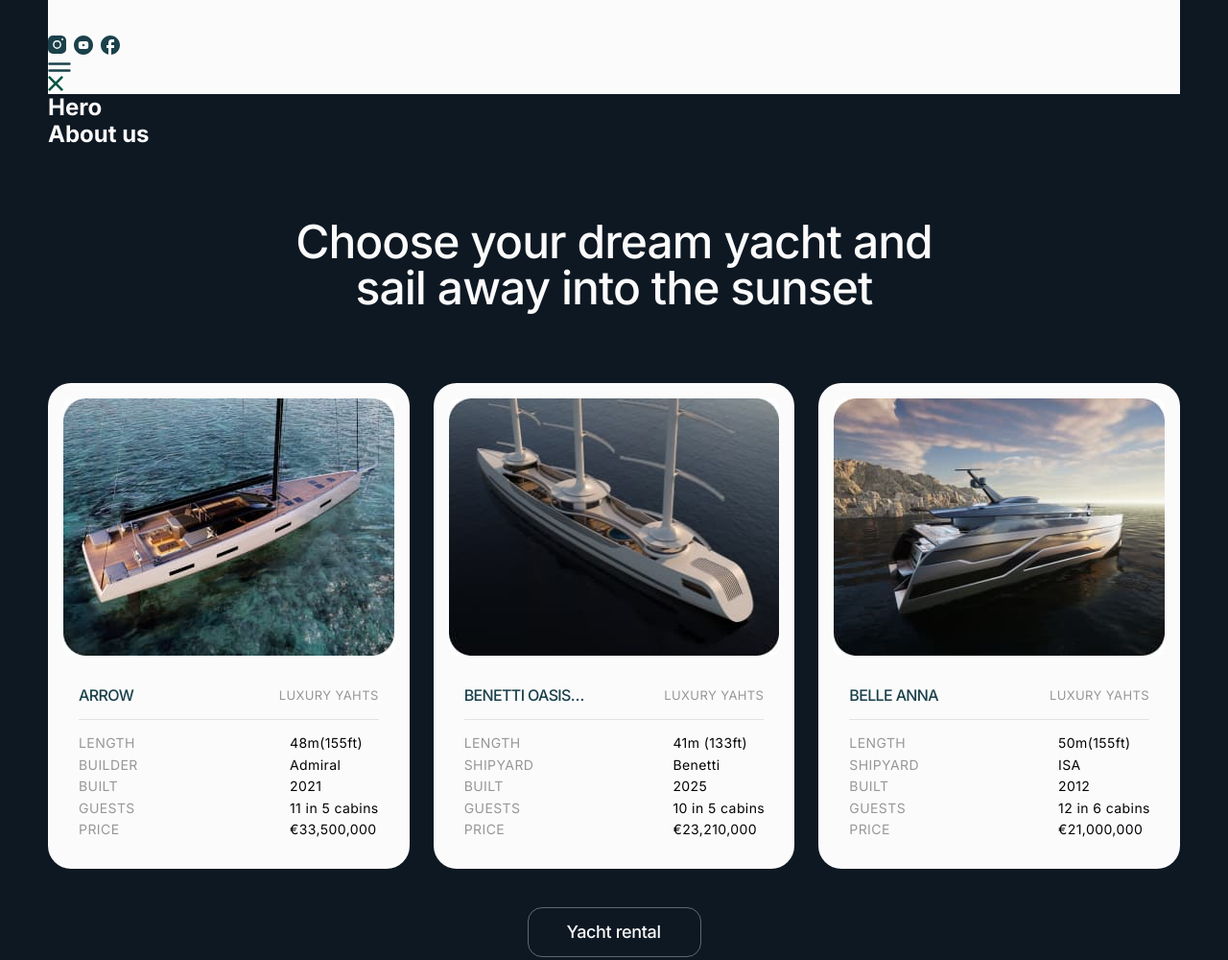
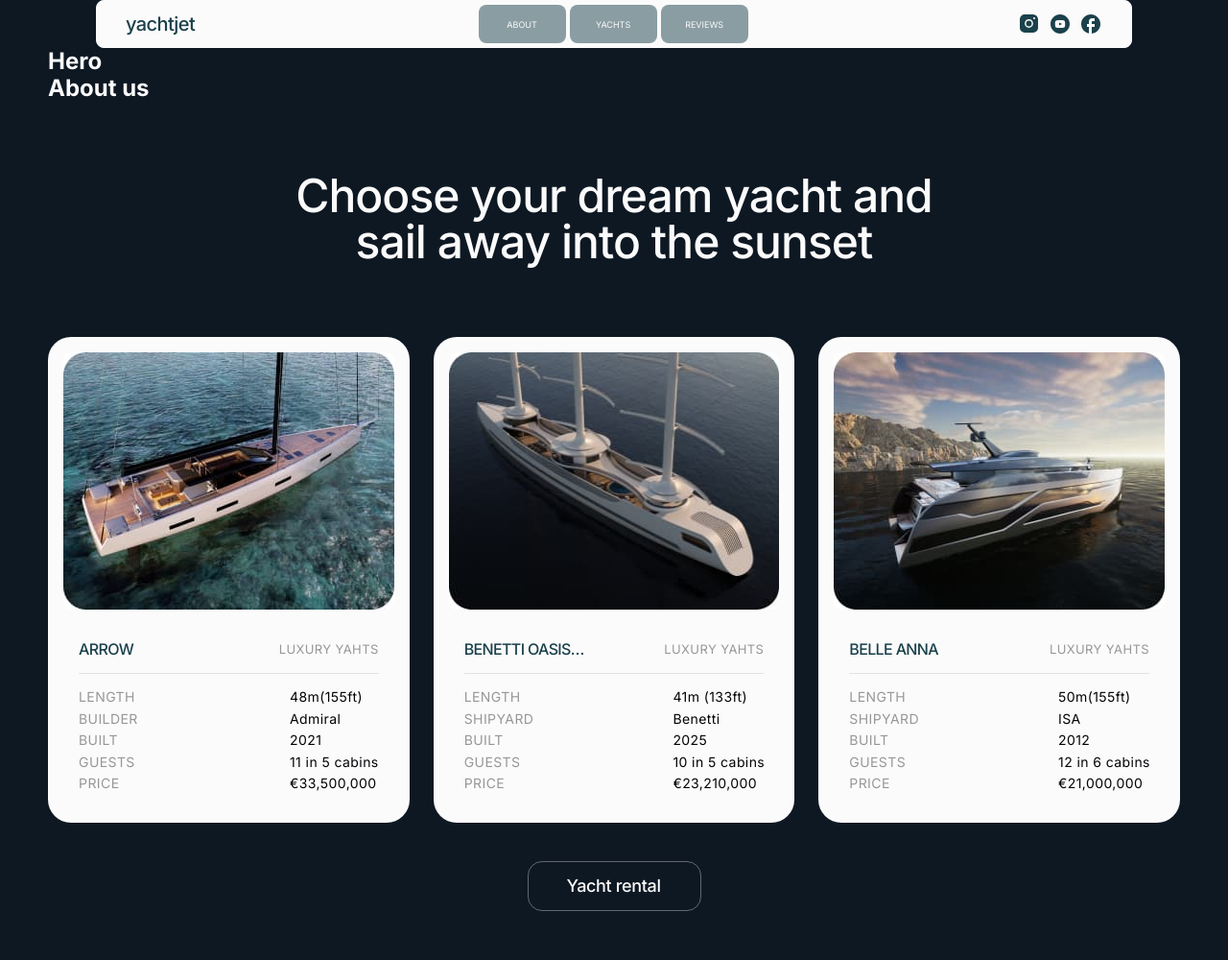
Before and after one commit to GoitStudentsWorks/103_html-css_AlinaPristinskaya, a website built with Vite: page src/index.html in a window 1280 px wide. Shown: the top 1000 px of the page at 96% size. Built offline with nearby package versions, Linux system fonts and the light colour scheme.

Commit message:
add header, mod menu to do

```diff
--- a/src/css/header.css
+++ b/src/css/header.css
@@ -1,30 +1,203 @@
+html {
+  scroll-behavior: smooth;
+}
 .header {
-
- background-color: #FBFBFB;
+  background-color: #fbfbfb;
+  display: flex;
+  align-items: center;
+  max-width: 335px;
+  border: 1px solid #fbfbfb;
+  border-radius: 8px;
+  padding: 7px 20px;
+  margin: 0 auto;
+}
+.logo {
+  font-family: 'Inter', sans-serif;
+  font-weight: 500;
+  font-size: 14px;
+  letter-spacing: -0.03em;
+  color: #1b414b;
+}
+.navigation {
+  display: none;
+}
+.navigation-list {
+}
+.navigation-item {
+}
+.socmedia-list {
+  display: none;
+  gap: 8px;
+  align-items: center;
+}
+.socmedia-item {
+  display: block;
+}
+.socmedia-icon {
+}
+.icon-sm {
+  fill: #1b414b;
+}
+.icon-sm:hover,
+.icon-sm:focus {
+  fill: #062730;
+}
+.box-icon-menu {
+  margin-left: auto;
+  width: 28px;
+  height: 28px;
+  display: flex;
+  align-items: center;
+  justify-content: center;
+}
+.icon-menu {
+  stroke: #1b414b;
 }
 
+/**-------------------------------------------------------------------Modal menu  */
 
-.socmedia{
-  display: none;
-  gap:8px;
+.modal-menu-header {
+  background-color: aqua;
+  width: 375px;
+  height: 100vh;
+}
+.top-line-modal {
+  background-color: #fbfbfb;
+  display: flex;
   align-items: center;
+  max-width: 335px;
+  border: 1px solid #fbfbfb;
+  border-radius: 8px;
+  padding: 7px 20px;
+  margin: 0 auto;
 }
-.iten-icon{
-  display: block;
+.logo-menu {
+  font-family: 'Inter', sans-serif;
+  font-weight: 500;
+  font-size: 14px;
+  letter-spacing: -0.03em;
+  color: #1b414b;
+  margin-right: 215px;
 }
-.icon{
-  fill: #1B414B;
+.box-icon-close {
 }
-.icon:hover,
-.icon:focus{
-  fill:#062730;
+.icon-close {
+  fill: #055545;
 }
-.icon-buter{
-  stroke: #1B414B;
+.navigation-menu {
+}
+.navigation-list-menu {
+  display: flex;
+  flex-direction: column;
+  gap: 4px;
+}
+.navigation-link-menu {
+  border-radius: 8px;
+  background-color: rgba(27, 65, 75, 0.5);
+  padding: 15px 25px 15px 24px;
+}
+.navigation-item-menu {
+  font-weight: 400;
+  font-size: 9px;
+  line-height: 1.3;
+  text-transform: uppercase;
+  text-align: center;
+  color: #fbfbfb;
+  width: 42px;
+  height: 10px;
+}
+.socmedia-list-menu {
+}
+.socmedia-item-menu {
+}
+.socmedia-icon-menu {
+}
+.icon-sm-menu {
+}
 
+/**------------------------------------------------------Tablet   */
+@media only screen and (min-width: 768px) {
+  .header {
+    max-width: 704px;
+    width: 100%;
+    padding: 4px 28px;
+  }
+  .logo {
+    font-size: 20px;
+    margin-right: 113px;
+  }
+  .navigation {
+    display: flex;
+  }
+  .navigation-list {
+    display: flex;
+    flex-direction: row;
+    gap: 4px;
+    margin-right: 92px;
+  }
+  .navigation-link {
+    border-radius: 8px;
+    background-color: rgba(27, 65, 75, 0.5);
+    padding: 15px 25px 15px 24px;
+  }
+  .navigation-item {
+    font-weight: 400;
+    font-size: 9px;
+    line-height: 1.3;
+    text-transform: uppercase;
+    text-align: center;
+    color: #fbfbfb;
+    width: 42px;
+    height: 10px;
+  }
+  .navigation-link:hover,
+  .navigation-link:focus,
+  .navigation-link:active {
+    background-color: #1b414b;
+  }
+
+  .socmedia-list {
+    display: flex;
+  }
+  .socmedia-item {
+    width: 24px;
+    height: 24px;
+    padding: 2px;
+  }
+  .socmedia-icon {
+    display: block;
+  }
+  .box-icon-menu {
+    display: none;
+  }
 }
-@media only screen and (min-width: 768px) {
- .socmedia {
-   display: flex;
- }
+/**----------------------------------------------------------Desktop 1280  */
+@media only screen and (min-width: 1280px) {
+  .header {
+    max-width: 1080px;
+    width: 100%;
+    padding-left: 30px;
+    padding-right: 30px;
+  }
+  .logo {
+    margin-right: 296px;
+  }
+  .navigation-list {
+    margin-right: 281px;
+  }
 }
+/**-----------------------------------------------------------Desktop 1440  */
+@media only screen and (min-width: 1440px) {
+  .header {
+    max-width: 1240px;
+    width: 100%;
+  }
+  .logo {
+    margin-right: 375px;
+  }
+  .navigation-list {
+    margin-right: 362px;
+  }
+}
+
+/* замінити структуру А-УЛ УЛ-А */
--- a/src/partials/header.html
+++ b/src/partials/header.html
@@ -1,42 +1,114 @@
-
 <div class="header">
-    <h1>хедер</h1>
-    <ul class="socmedia">
-        <li class="item-icon">
-            <a href="https://www.instagram.com/goitclub/" class="socmediaicon">
-                <svg width="19" height="19" class="icon">
+  <a href="./index.html" class="logo">yachtjet</a>
+  <nav class="navigation">
+    <ul class="navigation-list">
+      <a href="#about" class="navigation-link">
+        <li class="navigation-item">About</li>
+      </a>
+      <a href="#yachts" class="navigation-link">
+        <li class="navigation-item">Yachts</li>
+      </a>
+      <a href="#reviews" class="navigation-link">
+        <li class="navigation-item">Reviews</li>
+      </a>
+    </ul>
+  </nav>
+  <ul class="socmedia-list">
+    <li class="socmedia-item">
+      <a
+        href="https://www.instagram.com/goitclub/"
+        class="socmedia-icon"
+        target="_blank"
+      >
+        <svg width="19" height="19" class="icon-sm">
           <use href="./img/icons.svg#icon-inst"></use>
         </svg>
       </a>
-
     </li>
-        <li class="item-icon">
-            <a href="https://www.youtube.com/c/GoIT" class="socmediaicon">
-                <svg width="20" height="20" class="icon">
+    <li class="socmedia-item">
+      <a
+        href="https://www.youtube.com/c/GoIT"
+        class="socmedia-icon"
+        target="_blank"
+      >
+        <svg width="20" height="20" class="icon-sm">
           <use href="./img/icons.svg#icon-youtube"></use>
         </svg>
       </a>
-
     </li>
-        <li class="item-icon">
-            <a href="https://www.facebook.com/goITclub/" class="socmediaicon">
-                <svg width="20" height="20" class="icon">
+    <li class="socmedia-item">
+      <a
+        href="https://www.facebook.com/goITclub/"
+        class="socmedia-icon"
+        target="_blank"
+      >
+        <svg width="20" height="20" class="icon-sm">
           <use href="./img/icons.svg#icon-face"></use>
         </svg>
       </a>
-
     </li>
   </ul>
-    <div>
-        <svg width="24" height="10" class="icon-buter">
+  <div class="box-icon-menu">
+    <svg width="24" height="10" class="icon-menu">
       <use href="./img/icons.svg#icon-buter"></use>
     </svg>
   </div>
-    <div>
-        <svg width="16" height="16" class="icon">
+</div>
+<!-- <div class="modal-menu-header">
+  <div class="top-line-modal">
+    <a href="./index.html" class="  ">yachtjet</a>
+    <div class="box-icon-close">
+      <svg width="16" height="16" class="icon-close">
         <use href="./img/icons.svg#icon-close"></use>
       </svg>
     </div>
-
-
   </div>
+  <nav class="navigation-menu">
+    <ul class="navigation-list-menu">
+      <a href="#about" class="navigation-link-menu">
+        <li class="navigation-item-menu">About</li>
+      </a>
+      <a href="#yachts" class="navigation-link-menu">
+        <li class="navigation-item-menu">Yachts</li>
+      </a>
+      <a href="#reviews" class="navigation-link-menu">
+        <li class="navigation-item-menu">Reviews</li>
+      </a>
+    </ul>
+  </nav>
+  <ul class="socmedia-list-menu">
+    <li class="socmedia-item-menu">
+      <a
+        href="https://www.instagram.com/goitclub/"
+        class="socmedia-icon-menu"
+        target="_blank"
+      >
+        <svg width="19" height="19" class="icon-sm-menu">
+          <use href="./img/icons.svg#icon-inst"></use>
+        </svg>
+      </a>
+    </li>
+    <li class="socmedia-item-menu">
+      <a
+        href="https://www.youtube.com/c/GoIT"
+        class="socmedia-icon-menu"
+        target="_blank"
+      >
+        <svg width="20" height="20" class="icon-sm-menu">
+          <use href="./img/icons.svg#icon-youtube"></use>
+        </svg>
+      </a>
+    </li>
+    <li class="socmedia-item-menu">
+      <a
+        href="https://www.facebook.com/goITclub/"
+        class="socmedia-icon-menu"
+        target="_blank"
+      >
+        <svg width="20" height="20" class="icon-sm-menu">
+          <use href="./img/icons.svg#icon-face"></use>
+        </svg>
+      </a>
+    </li>
+  </ul>
+</div> -->
```
Lines whose indentation alone changed are shown as unchanged.
